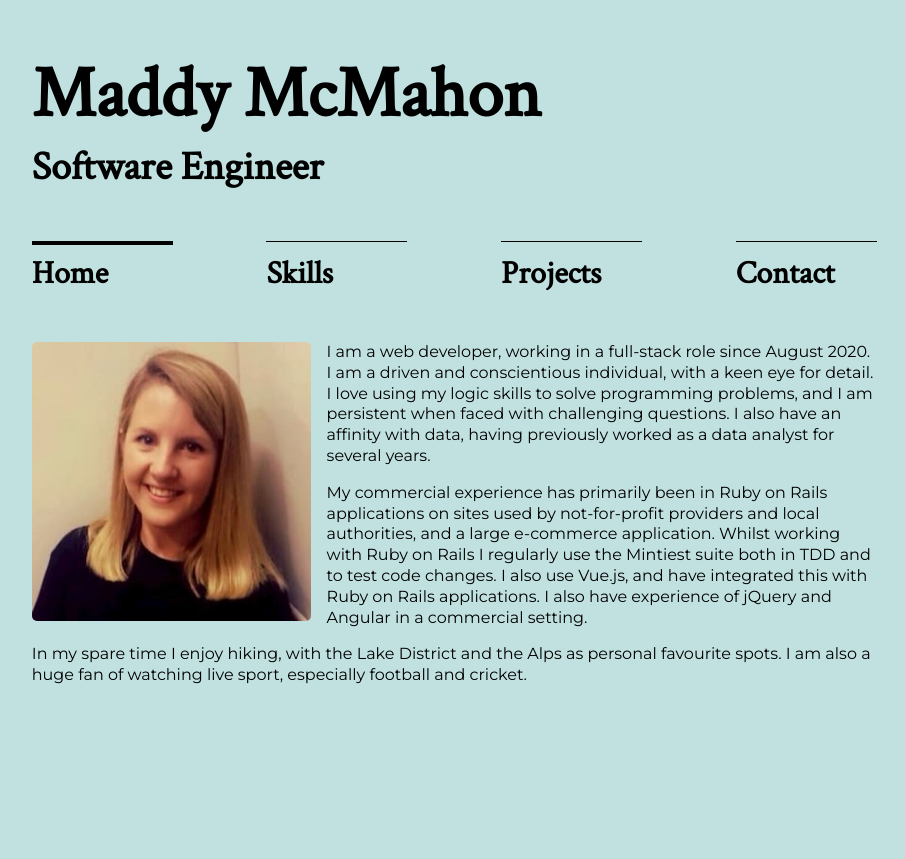
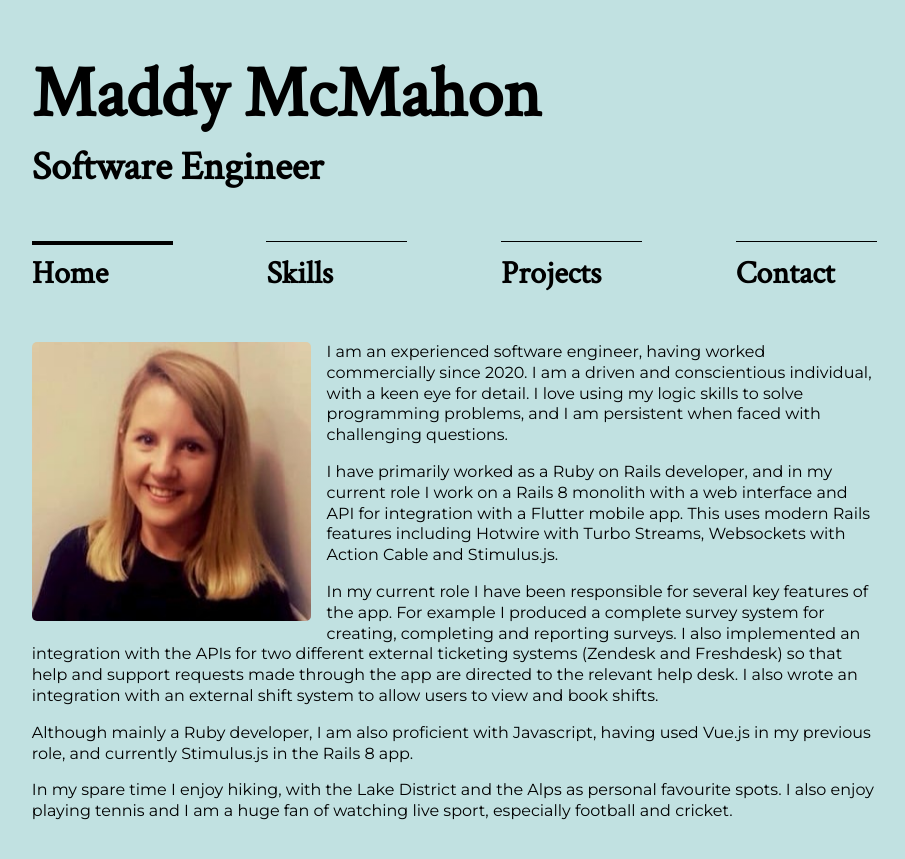
Before and after one commit to mdm106/jekyll-personal-portfolio, a Jekyll site: the page built from index.html, in a window 1280 px wide. Shown: the top 859 px of the page, without its empty margins (181-1086 px from the left). Built offline with Jekyll 4.4.1, drawn with Linux system fonts in a browser that asks for light colours.

Commit message:
Amend text

```diff
--- a/index.html
+++ b/index.html
@@ -8,11 +8,11 @@ permalink: /
     <img class="main-image" src="{{ site.baseurl }}/assets/images/maddy.jpeg" alt="Headshot of Maddy McMahon"></img>
     <section class="main-text">
 
-        <p>I am a web developer, working in a full-stack role since August 2020. I am a driven and conscientious individual, with a keen eye for detail. I love using my logic skills to solve programming problems, and I am persistent when faced with challenging questions. I also have an affinity with data, having previously worked as a data analyst for several years.
+        <p>I am an experienced software engineer, having worked commercially since 2020. I am a driven and conscientious individual, with a keen eye for detail. I love using my logic skills to solve programming problems, and I am persistent when faced with challenging questions.
         </p>
-        <p>My commercial experience has primarily been in Ruby on Rails applications on sites used by not-for-profit providers and local authorities, and a large e-commerce application. Whilst working with Ruby on Rails I regularly use the Mintiest suite both in TDD and to test code changes. I also use Vue.js, and have integrated this with Ruby on Rails applications. I also have experience of jQuery and Angular in a commercial setting.
-        </p>
-        <p>In my spare time I enjoy hiking, with the Lake District and the Alps as personal favourite spots. I am also a huge fan of watching live sport, especially football and cricket.
-        </p>
+        <p>I have primarily worked as a Ruby on Rails developer, and in my current role I work on a Rails 8 monolith with a web interface and API for integration with a Flutter mobile app. This uses modern Rails features including Hotwire with Turbo Streams, Websockets with Action Cable and Stimulus.js.</p>
+        <p>In my current role I have been responsible for several key features of the app. For example I produced a complete survey system for creating, completing and reporting surveys. I also implemented an integration with the APIs for two different external ticketing systems (Zendesk and Freshdesk) so that help and support requests made through the app are directed to the relevant help desk. I also wrote an integration with an external shift system to allow users to view and book shifts.</p>
+        <p>Although mainly a Ruby developer, I am also proficient with Javascript, having used Vue.js in my previous role, and currently Stimulus.js in the Rails 8 app.</p>
+        <p>In my spare time I enjoy hiking, with the Lake District and the Alps as personal favourite spots. I also enjoy playing tennis and I am a huge fan of watching live sport, especially football and cricket.</p>
     </section>
 </div>
```
Also changed, not shown: skills.html (+5 -3 lines).
